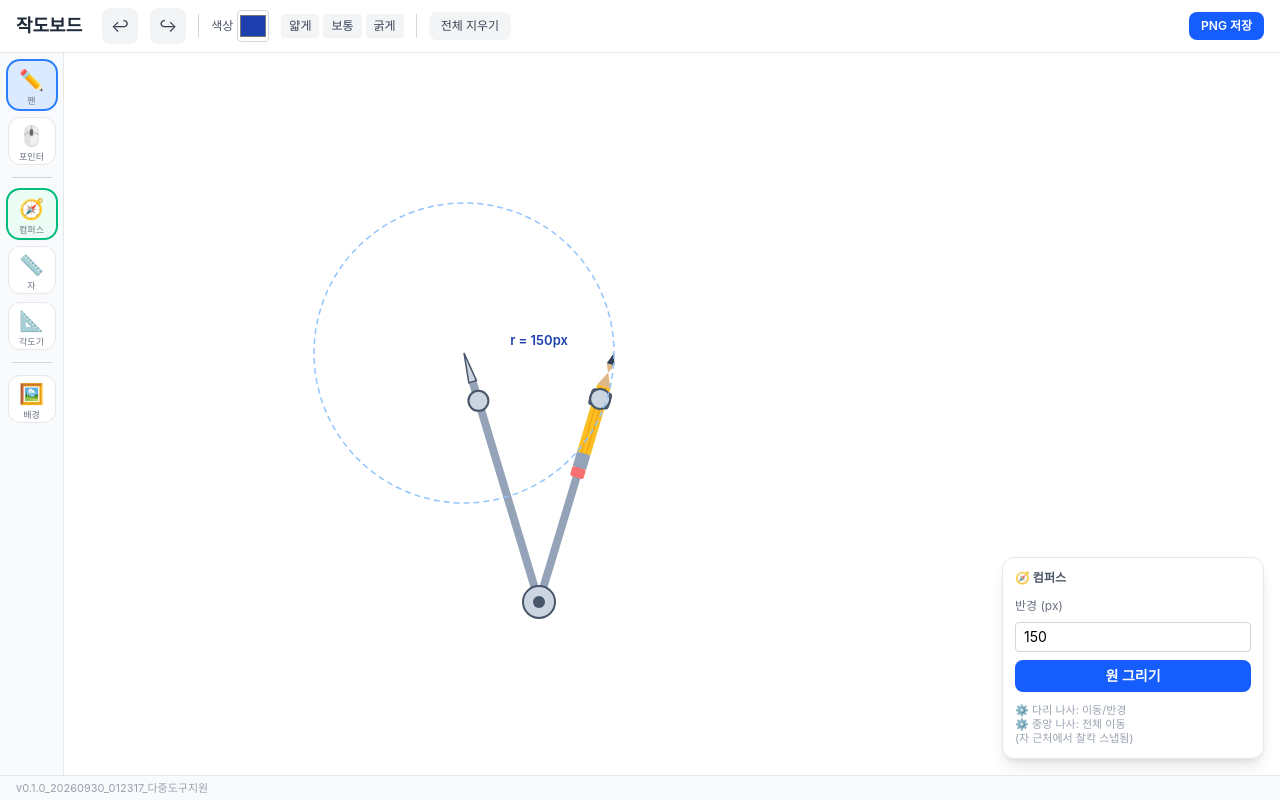
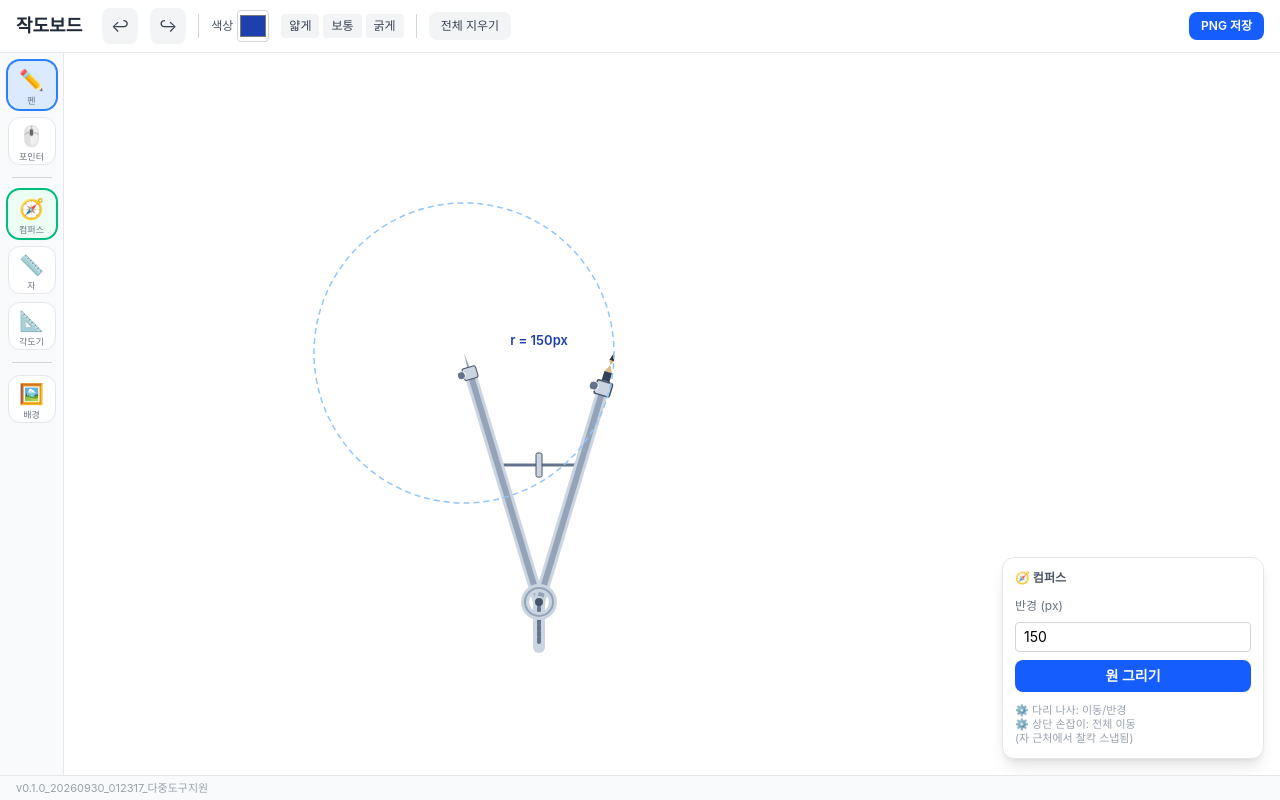
Before and after one commit to mathwawawa-dev/geometric_construction, a React (Vite) app: page / in a window 1280 px wide. Both pictures are taken after a click on the button "🧭 컴퍼스". Built offline with nearby package versions, Linux system fonts and the light colour scheme.

Commit message:
v0.1.11_20260930_024702_개선: 첨부된 실제 컴퍼스 사진과 동일하게 상단 손잡이, 수평 스핀들, 은색 다리에 물린 연필 디테일 구현

```diff
--- a/src/components/CompassTool.jsx
+++ b/src/components/CompassTool.jsx
@@ -58,17 +58,17 @@ export default function CompassTool({ compass, setCompass, canvasRef, strokeColo
   const { pinX, pinY, pencilX, pencilY, radiusInput } = compass
   const radius = dist(pinX, pinY, pencilX, pencilY)
 
-  // 1. 다리 길이 및 힌지(손잡이) 높이 계산 (실제 컴퍼스 원리 적용)
+  // 1. 다리 길이 및 힌지(손잡이) 높이 계산
   const midX = (pinX + pencilX) / 2
   const midY = (pinY + pencilY) / 2
   const dx = pencilX - pinX
   const dy = pencilY - pinY
   const halfDist = radius / 2
 
-  // 고정된 다리 길이 (반지름이 매우 클 때만 유연하게 증가)
+  // 고정된 다리 길이
   const legLength = Math.max(260, halfDist + 50)
 
-  // 피타고라스 정리로 높이 계산 (반지름이 커지면 컴퍼스 높이는 낮아짐!)
+  // 높이 계산
   const compassHeight = Math.sqrt(legLength ** 2 - halfDist ** 2)
 
   const length = Math.hypot(dx, dy) || 1
@@ -78,9 +78,18 @@ export default function CompassTool({ compass, setCompass, canvasRef, strokeColo
   const hingeX = midX + nx * compassHeight
   const hingeY = midY + ny * compassHeight
 
-  // 다리 각도 계산 (부품 회전용)
+  // 다리 각도 계산
   const leftLegAngleDeg = Math.atan2(hingeY - pinY, hingeX - pinX) * (180 / Math.PI)
   const rightLegAngleDeg = Math.atan2(hingeY - pencilY, hingeX - pencilX) * (180 / Math.PI)
+
+  // 스핀들 (수평 나사) 좌표
+  const barX1 = pinX + (hingeX - pinX) * 0.45
+  const barY1 = pinY + (hingeY - pinY) * 0.45
+  const barX2 = pencilX + (hingeX - pencilX) * 0.45
+  const barY2 = pencilY + (hingeY - pencilY) * 0.45
+  const barMidX = (barX1 + barX2) / 2
+  const barMidY = (barY1 + barY2) / 2
+  const barAngleDeg = Math.atan2(barY2 - barY1, barX2 - barX1) * (180 / Math.PI)
 
   const getSVGPos = (e) => {
     const svg = svgRef.current
@@ -137,6 +146,7 @@ export default function CompassTool({ compass, setCompass, canvasRef, strokeColo
     window.addEventListener('mousemove', onMove)
     window.addEventListener('mouseup', onUp)
     window.addEventListener('touchmove', onMove, { passive: false })
+    window.addEventListener('touchmove', (e) => e.preventDefault(), { passive: false })
     window.addEventListener('touchend', onUp)
   }, [pinX, pinY, pencilX, pencilY, setCompass, ruler])
 
@@ -174,84 +184,92 @@ export default function CompassTool({ compass, setCompass, canvasRef, strokeColo
         className="absolute inset-0 w-full h-full tool-overlay"
         style={{ touchAction: 'none', pointerEvents: 'none' }}
       >
-        {/* 왼쪽 다리 (은색 메탈) */}
-        <line
-          x1={hingeX} y1={hingeY}
-          x2={pinX + (hingeX - pinX) * (30 / legLength)}
-          y2={pinY + (hingeY - pinY) * (30 / legLength)}
-          stroke="#94a3b8" strokeWidth="8" strokeLinecap="round"
-          style={{ pointerEvents: 'none' }}
-        />
-
-        {/* 침핀 끝 뾰족한 부분 (회전) */}
-        <g transform={`translate(${pinX}, ${pinY}) rotate(${leftLegAngleDeg})`} style={{ pointerEvents: 'none' }}>
-          <polygon points="0,0 30,-4 30,4" fill="#cbd5e1" stroke="#475569" strokeWidth="1.5" />
+        {/* 1. 스핀들 (가운데 수평 나사선) */}
+        <line x1={barX1} y1={barY1} x2={barX2} y2={barY2} stroke="#64748b" strokeWidth="3" />
+        <g transform={`translate(${barMidX}, ${barMidY}) rotate(${barAngleDeg})`}>
+          <rect x="-3" y="-12" width="6" height="24" rx="1.5" fill="#cbd5e1" stroke="#475569" strokeWidth="1" />
         </g>
 
-        {/* 오른쪽 다리 (은색 메탈) */}
-        <line
-          x1={hingeX} y1={hingeY}
-          x2={pencilX + (hingeX - pencilX) * (50 / legLength)}
-          y2={pencilY + (hingeY - pencilY) * (50 / legLength)}
-          stroke="#94a3b8" strokeWidth="8" strokeLinecap="round"
-          style={{ pointerEvents: 'none' }}
-        />
+        {/* 2. 왼쪽 다리 (침핀) */}
+        <g transform={`translate(${pinX}, ${pinY}) rotate(${leftLegAngleDeg})`} style={{ pointerEvents: 'none' }}>
+          {/* 바늘 */}
+          <polygon points="0,0 20,-1.5 20,1.5" fill="#94a3b8" />
+          {/* 은색 다리 본체 */}
+          <line x1="20" y1="0" x2={legLength} y2="0" stroke="#cbd5e1" strokeWidth="12" strokeLinecap="round" />
+          {/* 입체감을 위한 내부 라인 */}
+          <line x1="20" y1="0" x2={legLength} y2="0" stroke="#94a3b8" strokeWidth="6" strokeLinecap="round" />
 
-        {/* 연필 어셈블리 (회전) */}
-        <g transform={`translate(${pencilX}, ${pencilY}) rotate(${rightLegAngleDeg})`} style={{ pointerEvents: 'none' }}>
-          {/* 흑연 및 나무 */}
-          <polygon points="0,0 12,-4 12,4" fill="#334155" />
-          <polygon points="12,-4 12,4 35,-7 35,7" fill="#deb887" />
-          {/* 노란색 몸통 */}
-          <rect x="35" y="-7" width="70" height="14" fill="#fbbf24" />
-          <line x1="35" y1="-2.5" x2="105" y2="-2.5" stroke="#f59e0b" strokeWidth="1" />
-          <line x1="35" y1="2.5" x2="105" y2="2.5" stroke="#f59e0b" strokeWidth="1" />
-          {/* 금속 밴드 및 지우개 */}
-          <rect x="105" y="-7" width="15" height="14" fill="#94a3b8" />
-          <rect x="120" y="-7" width="10" height="14" fill="#f87171" rx="2" />
-          {/* 컴퍼스 다리와 연필을 연결하는 클램프 */}
-          <rect x="40" y="-10" width="16" height="20" rx="3" fill="#cbd5e1" stroke="#475569" strokeWidth="1.5" />
+          {/* 조절 클램프 (여기를 잡고 핀 이동) */}
+          <g
+            style={{ pointerEvents: 'all', cursor: 'move' }}
+            onMouseDown={onPointerDown('pin')}
+            onTouchStart={onPointerDown('pin')}
+          >
+            {/* 안쪽 넉넉한 투명 영역으로 클릭 판정 확대 */}
+            <rect x="0" y="-15" width="40" height="30" fill="transparent" />
+            <rect x="15" y="-7" width="12" height="14" rx="2" fill="#cbd5e1" stroke="#475569" strokeWidth="1" />
+            <circle cx="21" cy="9" r="4" fill="#64748b" stroke="white" strokeWidth="1" />
+          </g>
         </g>
 
-        {/* 힌지 조인트 (중앙 나사) */}
-        <circle
-          cx={hingeX} cy={hingeY} r={16}
-          fill="#cbd5e1" stroke="#475569" strokeWidth="2"
+        {/* 3. 오른쪽 다리 (연필) */}
+        <g transform={`translate(${pencilX}, ${pencilY}) rotate(${rightLegAngleDeg})`} style={{ pointerEvents: 'none' }}>
+          {/* 짧은 연필 (다리에 장착된 형태) */}
+          <polygon points="0,0 8,-2.5 8,2.5" fill="#333" /> {/* 흑연 */}
+          <polygon points="8,-2.5 8,2.5 20,-4 20,4" fill="#deb887" /> {/* 나무 */}
+          <rect x="20" y="-4" width="55" height="8" fill="#334155" /> {/* 어두운 몸통 */}
+          <rect x="75" y="-4" width="10" height="8" fill="#94a3b8" /> {/* 은색 밴드 */}
+
+          {/* 은색 다리 본체 (연필 몸통 위를 덮음) */}
+          <line x1="35" y1="0" x2={legLength} y2="0" stroke="#cbd5e1" strokeWidth="12" strokeLinecap="round" />
+          <line x1="35" y1="0" x2={legLength} y2="0" stroke="#94a3b8" strokeWidth="6" strokeLinecap="round" />
+
+          {/* 조절 클램프 (여기를 잡고 연필 이동) */}
+          <g
+            style={{ pointerEvents: 'all', cursor: 'move' }}
+            onMouseDown={onPointerDown('pencil')}
+            onTouchStart={onPointerDown('pencil')}
+          >
+            <rect x="15" y="-15" width="40" height="30" fill="transparent" />
+            <rect x="30" y="-8" width="14" height="16" rx="2" fill="#cbd5e1" stroke="#475569" strokeWidth="1.5" />
+            <circle cx="37" cy="10" r="4.5" fill="#64748b" stroke="white" strokeWidth="1" />
+          </g>
+        </g>
+
+        {/* 4. 꼭대기 손잡이 및 중앙 힌지 */}
+        <g
           style={{ pointerEvents: 'all', cursor: 'grab' }}
           onMouseDown={onPointerDown('whole')}
           onTouchStart={onPointerDown('whole')}
-        />
-        <circle cx={hingeX} cy={hingeY} r={6} fill="#475569" style={{ pointerEvents: 'none' }} />
+        >
+          {/* 넓은 클릭 판정 영역 */}
+          <circle cx={hingeX} cy={hingeY} r="35" fill="transparent" />
 
-        {/* 침핀 고정 나사 (핸들) */}
-        <circle
-          cx={pinX + (hingeX - pinX) * (50 / legLength)}
-          cy={pinY + (hingeY - pinY) * (50 / legLength)}
-          r={10}
-          fill="#cbd5e1" stroke="#475569" strokeWidth="2"
-          style={{ pointerEvents: 'all', cursor: 'move' }}
-          onMouseDown={onPointerDown('pin')}
-          onTouchStart={onPointerDown('pin')}
-        />
+          {/* 튀어나온 윗부분 손잡이 */}
+          <line
+            x1={hingeX} y1={hingeY}
+            x2={hingeX + nx * 45} y2={hingeY + ny * 45}
+            stroke="#cbd5e1" strokeWidth="12" strokeLinecap="round"
+          />
+          <line
+            x1={hingeX} y1={hingeY}
+            x2={hingeX + nx * 42} y2={hingeY + ny * 42}
+            stroke="#64748b" strokeWidth="4" strokeLinecap="round" strokeDasharray="4 2"
+          />
 
-        {/* 연필 고정 나사 (핸들) - 클램프 위에 위치 */}
-        <circle
-          cx={pencilX + (hingeX - pencilX) * (48 / legLength)}
-          cy={pencilY + (hingeY - pencilY) * (48 / legLength)}
-          r={10}
-          fill="#cbd5e1" stroke="#475569" strokeWidth="2"
-          style={{ pointerEvents: 'all', cursor: 'move' }}
-          onMouseDown={onPointerDown('pencil')}
-          onTouchStart={onPointerDown('pencil')}
-        />
+          {/* 중앙 O링 힌지 */}
+          <circle cx={hingeX} cy={hingeY} r="14" fill="transparent" stroke="#cbd5e1" strokeWidth="8" />
+          <circle cx={hingeX} cy={hingeY} r="14" fill="transparent" stroke="#94a3b8" strokeWidth="2" />
+          {/* 중앙 심 */}
+          <circle cx={hingeX} cy={hingeY} r="4" fill="#475569" />
+        </g>
 
-        {/* 반경 미리보기 원 (점선) */}
+        {/* 5. 반경 미리보기 원 (점선) */}
         <circle
           cx={pinX} cy={pinY} r={radius}
           fill="none" stroke="#93c5fd" strokeWidth="1.5" strokeDasharray="6 4"
           style={{ pointerEvents: 'none' }}
         />
-        {/* 반경 레이블 */}
         <text
           x={(pinX + pencilX) / 2}
           y={(pinY + pencilY) / 2 - 8}
@@ -285,7 +303,7 @@ export default function CompassTool({ compass, setCompass, canvasRef, strokeColo
         </button>
         <p className="text-[11px] text-gray-400 leading-tight mt-1">
           ⚙️ 다리 나사: 이동/반경<br />
-          ⚙️ 중앙 나사: 전체 이동<br />
+          ⚙️ 상단 손잡이: 전체 이동<br />
           (자 근처에서 찰칵 스냅됨)
         </p>
       </div>
```
Also changed, not shown: 작도보드_실행.html (+5 -5 lines).
